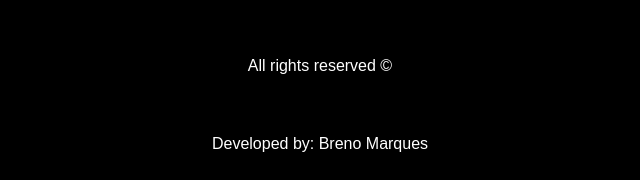
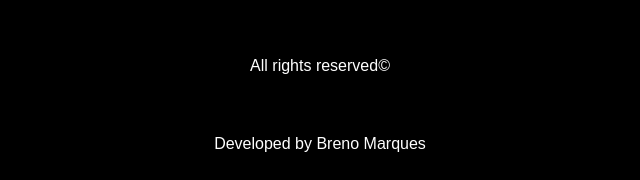
Before and after one commit to Shock03/Projeto-Batman, a plain HTML site: page comentarios.html in a window 1280 px wide. Shown: the part 1224-1404 px from the top of the page, 320-960 px from the left. Drawn offline with Linux system fonts and the light colour scheme; a web font is replaced by a local one.

Commit message:
update footer

```diff
--- a/comentarios.html
+++ b/comentarios.html
@@ -74,8 +74,8 @@
 
     <footer>
         <img style="object-fit: contain;" id="logo" src="./images/logo.jpg">
-        <span>All rights reserved ©</span>
-        <span>Developed by: Breno Marques</span>
+        <span>All rights reserved©</span>
+        <span>Developed by Breno Marques</span>
 
         <nav class="footer-navigation">
             <ul class="footer-list">
```
Also changed, not shown: contato.html (+2 -2 lines), fotos.html (+2 -2 lines), index.html (+1 -1 lines).
